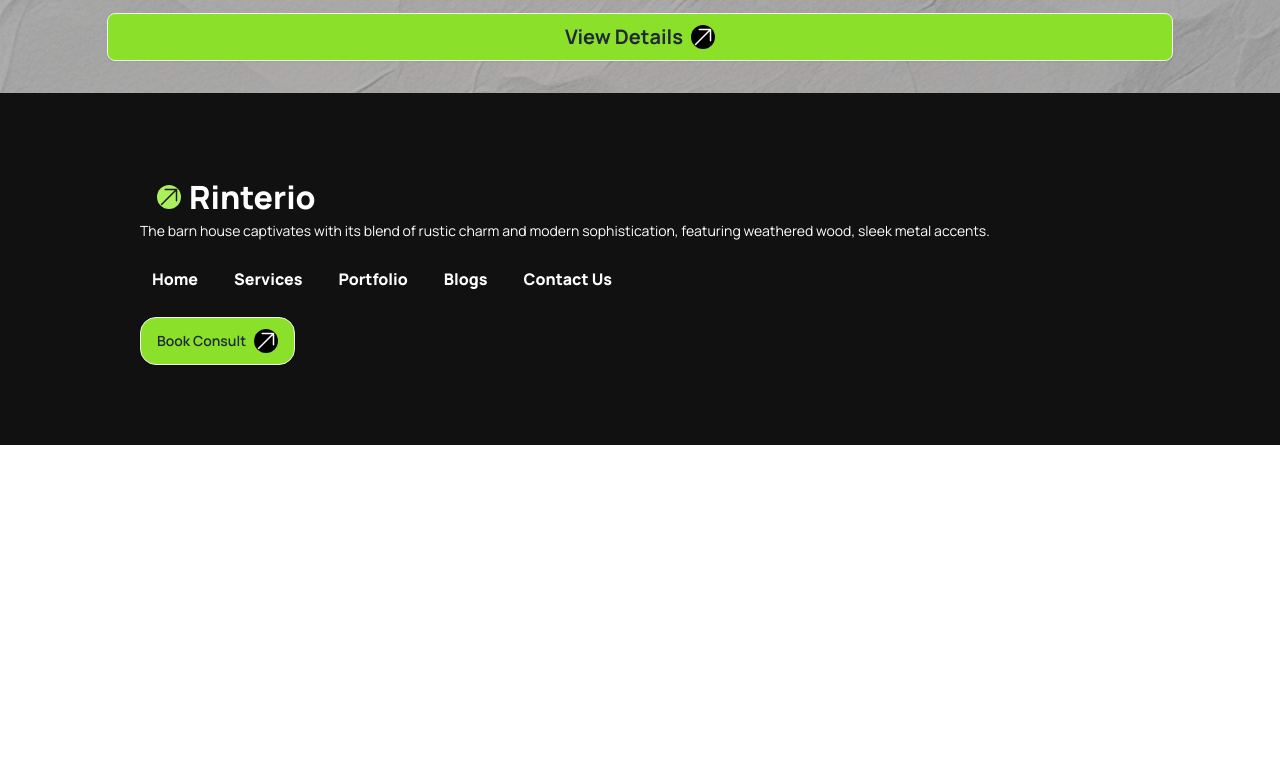
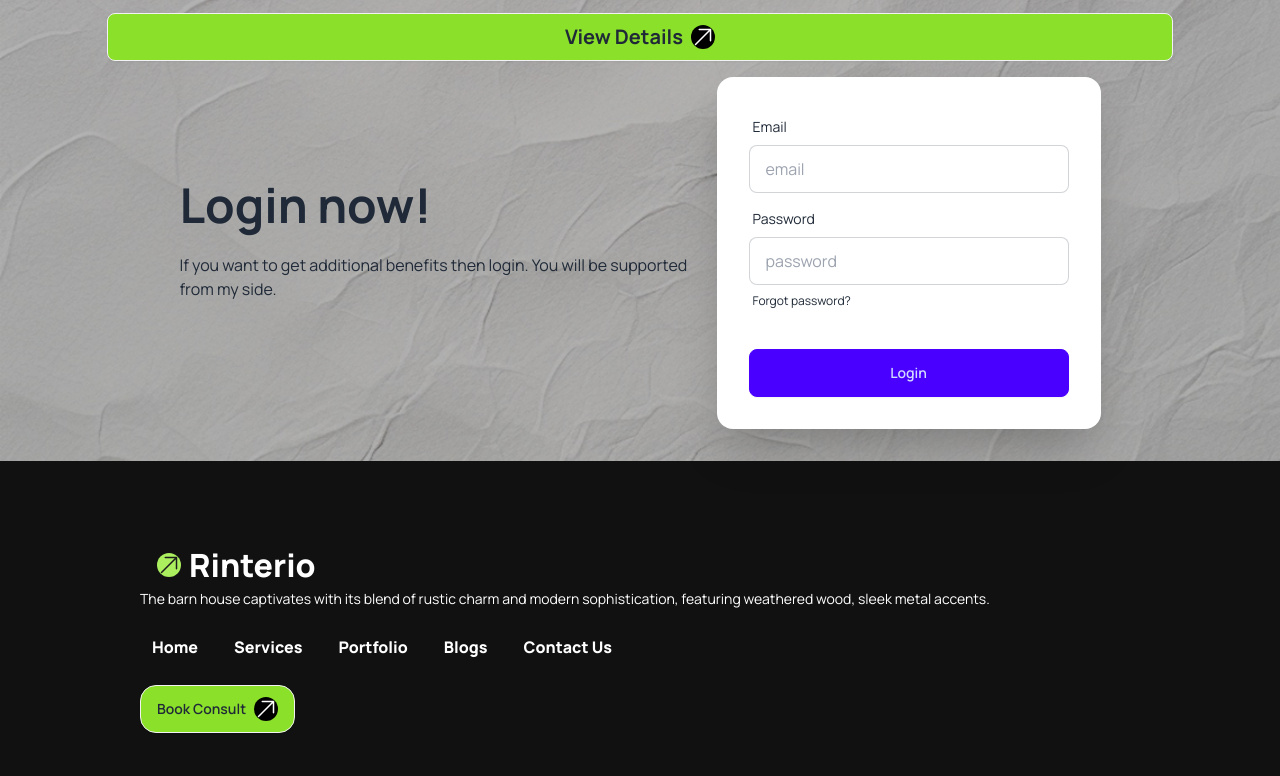
Before and after one commit to Bappi-Hossain2000/B10-Assignment_03_tailwindcss, a plain HTML site: page index.html in a window 1280 px wide. Shown: the part 3569-4345 px from the top of the page. Before the commit the page ends 4014 px from the top, so only its background shows below. Drawn offline with nearby package versions, Linux system fonts and the light colour scheme.

Commit message:
bonus section add

```diff
--- a/index.html
+++ b/index.html
@@ -259,9 +259,50 @@
                             <path stroke-linecap="round" stroke-linejoin="round"
                                 d="m4.5 19.5 15-15m0 0H8.25m11.25 0v11.25" />
                         </svg></button>
+
+                    <div class="hero mt-4">
+                        <div class="lg:flex gap-6">
+                            <div class="flex items-center">
+                                <div class="text-center lg:text-left">
+                                    <h1 class="text-5xl font-bold">Login now!</h1>
+                                    <p class="py-6">
+
+                                        If you want to get additional benefits then login. You will be supported from my
+                                        side.
+                                    </p>
+                                </div>
+
+                            </div>
+                            <div class="card bg-base-100 w-full max-w-sm shrink-0 shadow-2xl">
+                                <form class="card-body">
+                                    <div class="form-control">
+                                        <label class="label">
+                                            <span class="label-text">Email</span>
+                                        </label>
+                                        <input type="email" placeholder="email" class="input input-bordered" required />
+                                    </div>
+                                    <div class="form-control">
+                                        <label class="label">
+                                            <span class="label-text">Password</span>
+                                        </label>
+                                        <input type="password" placeholder="password" class="input input-bordered"
+                                            required />
+                                        <label class="label">
+                                            <a href="#" class="label-text-alt link link-hover">Forgot password?</a>
+                                        </label>
+                                    </div>
+                                    <div class="form-control mt-6">
+                                        <button class="btn btn-primary">Login</button>
+                                    </div>
+                                </form>
+                            </div>
+                        </div>
+                    </div>
                 </div>
             </div>
+
         </section>
+
     </main>
     <!--  -->
     <footer class="bg-secondary text-white p-10">
@@ -292,6 +333,7 @@
                             </svg>
                         </a>
                     </button>
+
                 </div>
             </div>
 
```
